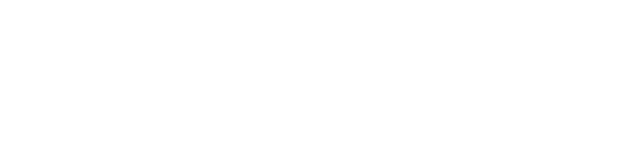
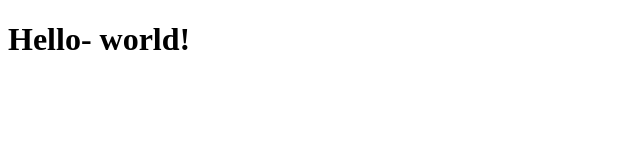
Before and after one commit to Alex-Kryzhanovskyi/testRepo, a plain HTML site: page folder2/index.html in a window 1280 px wide. Shown: the whole page, without its empty margins (0-640 px from the left). Drawn offline with Linux system fonts and the light colour scheme.

Commit message:
Add H1 to index file

```diff
--- a/folder2/index.html
+++ b/folder2/index.html
@@ -6,6 +6,6 @@
   <title>Document</title>
 </head>
 <body>
-
+  <h1>Hello- world!</h1>
 </body>
 </html>
```
